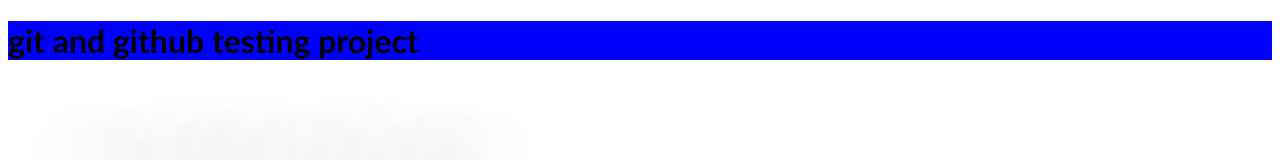
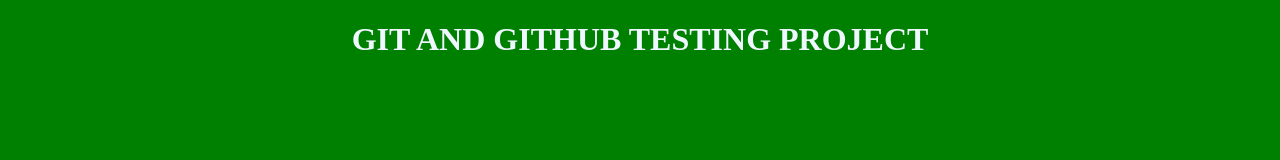
Before and after one commit to bigfhame/TESTING-GIT, a plain HTML site: page index.html in a window 1280 px wide. Drawn offline with Linux system fonts and the light colour scheme.

Commit message:
background changed to green

```diff
--- a/index.html
+++ b/index.html
@@ -8,6 +8,6 @@
     <LINK rel="stylesheet" href="main.css" />
 </head>
 <body>
-    <h1 class="red"> git and github testing project</h1>
+    <h1> git and github testing project</h1>
 </body>
 </html>
--- a/main.css
+++ b/main.css
@@ -1 +1,8 @@
-.red{background-color: blue; border: 5cm; text-shadow: 2cm 3cm 2cm grey;font-family: 'Trebuchet MS', 'Lucida Sans Unicode', 'Lucida Grande', 'Lucida Sans', Arial, sans-serif; }
+body {
+    background: green;
+}
+h1 {
+    color: aliceblue;
+    text-transform: uppercase;
+    text-align: center;
+}
```
